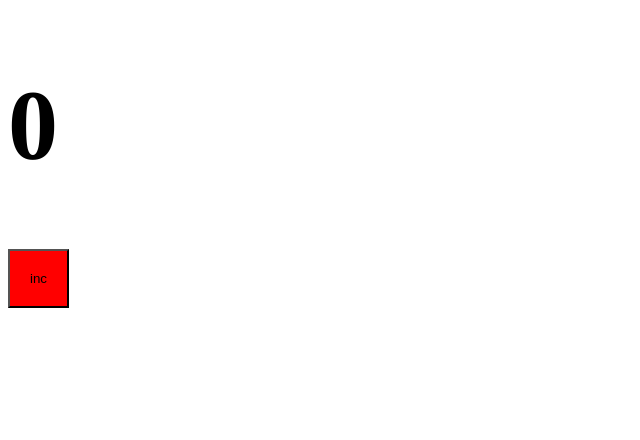
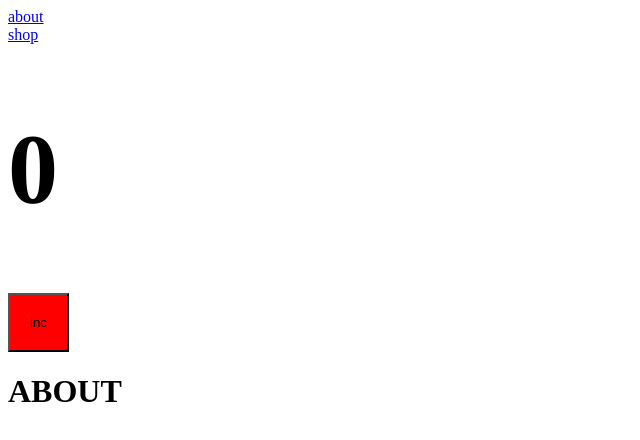
Before and after one commit to rizespb/Webpack-Microfrontends-Monorepo-SP, a React app: page /about in a window 1280 px wide. Shown: the top 440 px of the page, without its empty margins (0-640 px from the left). Built offline with nearby package versions, Linux system fonts and the light colour scheme.

Commit message:
Роутинг. Ленивые чанки. Code splitting. Размер бандла. Bundle analyzer. History Api Fallback.

```diff
--- a/package.json
+++ b/package.json
@@ -20,6 +20,7 @@
     "@types/react": "^18.2.25",
     "@types/react-dom": "^18.2.11",
     "@types/webpack": "^5.28.3",
+    "@types/webpack-bundle-analyzer": "^4.6.1",
     "@types/webpack-dev-server": "^4.7.2",
     "css-loader": "^6.8.1",
     "html-webpack-plugin": "^5.5.3",
@@ -31,11 +32,13 @@
     "ts-node": "^10.9.1",
     "typescript": "^5.2.2",
     "webpack": "^5.88.2",
+    "webpack-bundle-analyzer": "^4.9.1",
     "webpack-cli": "^5.1.4",
     "webpack-dev-server": "^4.15.1"
   },
   "dependencies": {
     "react": "^18.2.0",
-    "react-dom": "^18.2.0"
+    "react-dom": "^18.2.0",
+    "react-router-dom": "^6.16.0"
   }
 }
--- a/src/components/App/App.tsx
+++ b/src/components/App/App.tsx
@@ -1,5 +1,6 @@
 import { useState } from 'react';
 import classes from './App.module.scss';
+import { Link, Outlet } from 'react-router-dom';
 
 export const App = () => {
   const [count, setCount] = useState<number>(0);
@@ -8,11 +9,17 @@ export const App = () => {
 
   return (
     <div>
+      <Link to={'/about'}>about</Link>
+      <br />
+      <Link to={'/shop'}>shop</Link>
+
       <h1 className={classes.value}>{count}</h1>
 
       <button className={classes.button} onClick={increment}>
         <span>inc</span>
       </button>
+
+      <Outlet />
     </div>
   );
 };
--- a/src/index.tsx
+++ b/src/index.tsx
@@ -1,5 +1,9 @@
 import { createRoot } from 'react-dom/client';
 import { App } from './components/App/App';
+import { createBrowserRouter, RouterProvider } from 'react-router-dom';
+import { About } from './pages/About';
+import { Shop } from './pages/Shop';
+import { Suspense } from 'react';
 
 const root = document.getElementById('root');
 
@@ -9,4 +13,29 @@ if (!root) {
 
 const container = createRoot(root);
 
-container.render(<App />);
+const router = createBrowserRouter([
+  {
+    path: '/',
+    element: <App />,
+    children: [
+      {
+        path: '/about',
+        element: (
+          <Suspense fallback={'Loading...'}>
+            <About />
+          </Suspense>
+        ),
+      },
+      {
+        path: '/shop',
+        element: (
+          <Suspense fallback={'Loading...'}>
+            <Shop />
+          </Suspense>
+        ),
+      },
+    ],
+  },
+]);
+
+container.render(<RouterProvider router={router} />);
--- /dev/null
+++ b/src/pages/About/About.lazy.tsx
@@ -0,0 +1,3 @@
+import { lazy } from 'react';
+
+export const LazyAbout = lazy(() => import('./About'));
--- /dev/null
+++ b/src/pages/About/About.tsx
@@ -0,0 +1,7 @@
+import React from 'react';
+
+const About = () => {
+  return <h1>ABOUT</h1>;
+};
+
+export default About;
--- /dev/null
+++ b/src/pages/About/index.ts
@@ -0,0 +1 @@
+export { LazyAbout as About } from './About.lazy';
--- /dev/null
+++ b/src/pages/Shop/Shop.lazy.tsx
@@ -0,0 +1,3 @@
+import { lazy } from 'react';
+
+export const LazyShop = lazy(() => import('./Shop'));
--- /dev/null
+++ b/src/pages/Shop/Shop.tsx
@@ -0,0 +1,5 @@
+const Shop = () => {
+  return <h1>SHOP</h1>;
+};
+
+export default Shop;
--- /dev/null
+++ b/src/pages/Shop/index.ts
@@ -0,0 +1 @@
+export { LazyShop as Shop } from './Shop.lazy';
--- a/webpack.config.ts
+++ b/webpack.config.ts
@@ -6,6 +6,7 @@ import path from 'path';
 interface EnvCariables {
   mode: BuildMode;
   port: number;
+  analyzer: boolean;
 }
 
 export default (env: EnvCariables) => {
@@ -19,6 +20,7 @@ export default (env: EnvCariables) => {
     port: env.port ?? 3000,
     mode: env.mode ?? 'development',
     paths,
+    analyzer: env.analyzer,
   });
 
   return config;
```
Also changed, not shown: 4 other files (tests, documents, lock files or other folders).
